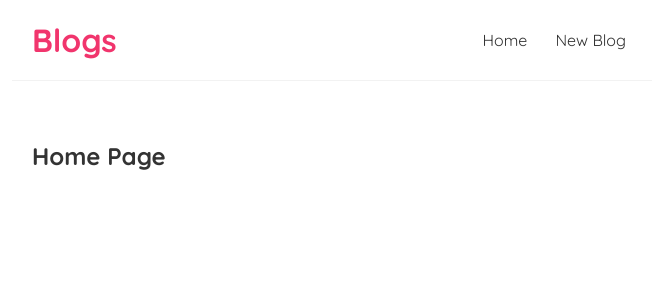
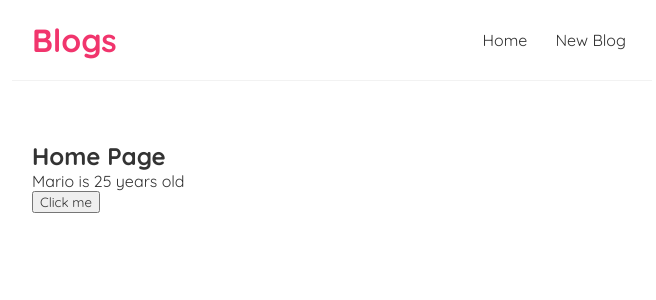
Before and after one commit to MarvelB/modern-react, a React (Create React App) app: page / in a window 1280 px wide. Shown: the top 300 px of the page, without its empty margins (308-964 px from the left). Built offline with nearby package versions, Linux system fonts and the light colour scheme; the HTML template or start-up script is replaced by a standard one.

Commit message:
st l7 commit

```diff
--- a/src/components/Home/Home.tsx
+++ b/src/components/Home/Home.tsx
@@ -1,9 +1,21 @@
-import React from 'react';
+import { useState } from "react";
 
-const Home = () => (
-  <div className="home">
-    <h2>Home Page</h2>
-  </div>
-);
+const Home = () => {
+  const [name, setName] = useState<string>('Mario');
+  const [age, setAge] = useState<number>(25);
+
+  const handleClick = () => {
+    setName('Luigui');
+    setAge(30);
+  }
+
+  return (
+    <div className="home">
+      <h2>Home Page</h2>
+      <p>{ name } is { age } years old</p>
+      <button onClick={handleClick}>Click me</button>
+    </div>
+  )
+};
 
 export default Home;
--- a/src/components/Navbar/Navbar.tsx
+++ b/src/components/Navbar/Navbar.tsx
@@ -1,9 +1,3 @@
-// import React from 'react';
-
-// interface NavBarPropType {
-//   name: string;
-// }
-
 const Navbar = () => (
   <div className="navbar">
     <h1>Blogs</h1>
```
